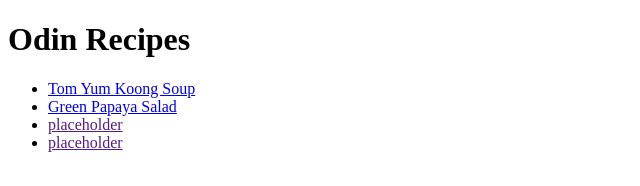
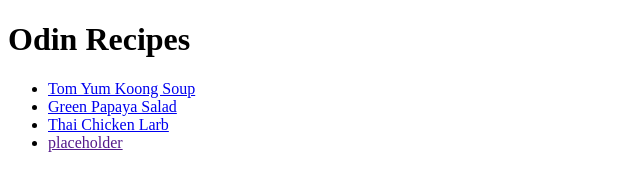
Before and after one commit to Miran-Mirantee/odin-recipes, a plain HTML site: page index.html in a window 1280 px wide. Shown: the whole page, without its empty margins (0-640 px from the left). Drawn offline with Linux system fonts and the light colour scheme.

Commit message:
Add Thai Chicken Larb recipes to the main page

```diff
--- a/index.html
+++ b/index.html
@@ -11,7 +11,7 @@
     <ul>
         <li><a href="recipes/tom-yum-koong.html">Tom Yum Koong Soup</a></li>
         <li><a href="recipes/papaya-salad.html">Green Papaya Salad</a></li>
-        <li><a href="">placeholder</a></li>
+        <li><a href="recipes/chicken-larb.html">Thai Chicken Larb</a></li>
         <li><a href="">placeholder</a></li>
     </ul>
 </body>
```
